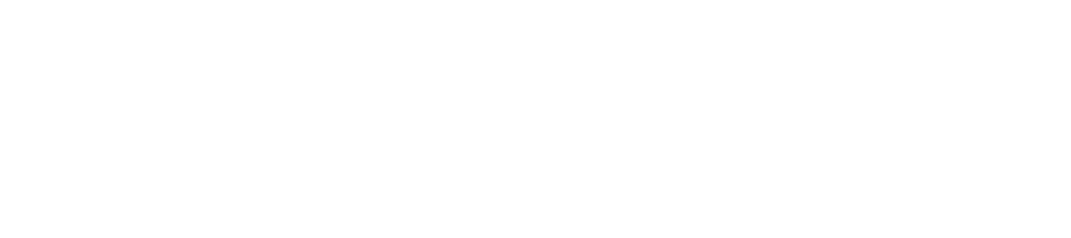
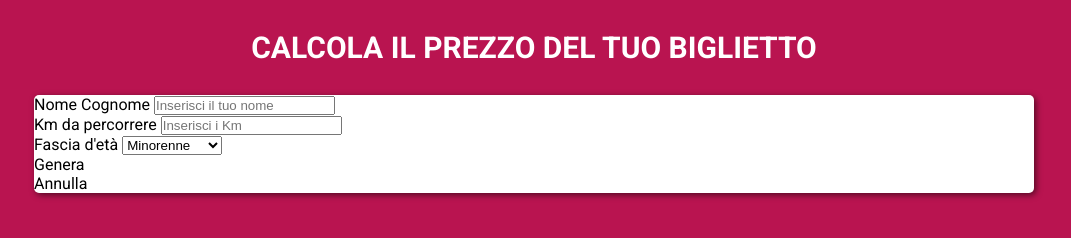
Before and after one commit to niccolo-delfino/js-biglietto-treno-form, a plain HTML site: page index.html in a window 1280 px wide. Shown: the whole page, without its empty margins (106-1177 px from the left). Drawn offline with Linux system fonts and the light colour scheme.

Commit message:
Up section - basic structure

```diff
--- a/css/style.css
+++ b/css/style.css
@@ -0,0 +1,31 @@
+*{
+  margin: 0;
+  padding: 0;
+  box-sizing: border-box;
+}
+
+body{
+  background-color: #B91450;
+  font-family: 'Roboto', sans-serif;
+}
+
+h2{
+  color: white;
+  text-align: center;
+  text-transform: uppercase;
+  font-size: 30px;
+}
+
+.up,
+.down{
+  margin-top: 30px;
+}
+
+/* SEZIONE ALTA */
+.up .calcolo{
+  width: 1000px;
+  margin:30px auto;
+  background-color: white;
+  border-radius: 5px;
+  box-shadow: 2px 2px 6px rgba(0, 0, 0, 0.55);
+}
--- a/index.html
+++ b/index.html
@@ -6,8 +6,50 @@
   <meta http-equiv="X-UA-Compatible" content="ie=edge">
   <title>Document</title>
   <link rel="stylesheet" href="css/style.css">
+  <link rel="preconnect" href="https://fonts.gstatic.com">
+<link href="https://fonts.googleapis.com/css2?family=Roboto:wght@400;700&display=swap" rel="stylesheet">
 </head>
 <body>
+  <main>
+    <!-- SEZIONE ALTA -->
+    <section class="up">
+      <h2>calcola il prezzo del tuo biglietto</h2>
+      <div class="calcolo">
+        <!-- FORM -->
+        <div class="dati">
+          <div class="riquadro">
+            <label for="">Nome Cognome</label>
+            <input type="text" placeholder="Inserisci il tuo nome">
+          </div>
+          <div class="riquadro">
+            <label for="">Km da percorrere</label>
+            <input type="number" placeholder="Inserisci i Km">
+          </div>
+          <div class="riquadro">
+            <label for="">Fascia d'età</label>
+            <select name="" id="">
+              <option value="minorenne">Minorenne</option>
+              <option value="maggiorenne">Maggiorenne</option>
+              <option value="over65">Over 65</option>
+            </select>
+          </div>
+        </div>
+        <!-- BUTTONS -->
+        <div class="pulsanti">
+          <div class="btn">Genera</div>
+          <div class="btn">Annulla</div>
+
+        </div>
+
+      </div>
+
+    </section>
+
+    <!-- SEZIONE BASSA -->
+    <section class="down">
+
+    </section>
+  </main>
 
 
   <script src="js/script.js" charset="utf-8"></script>
```
